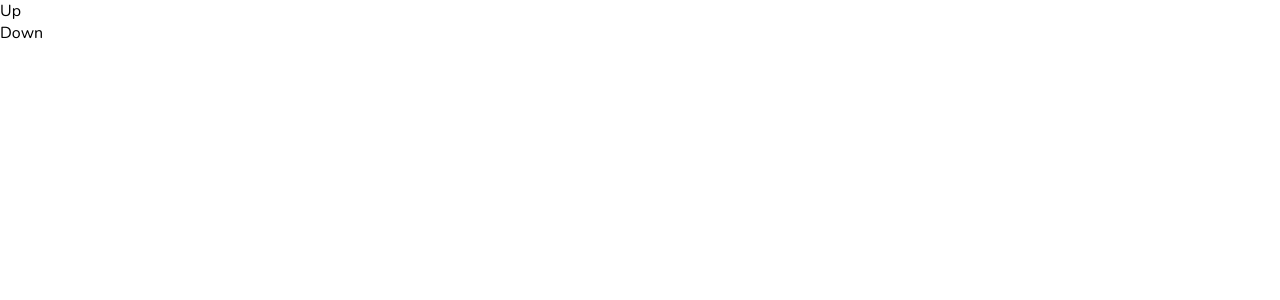
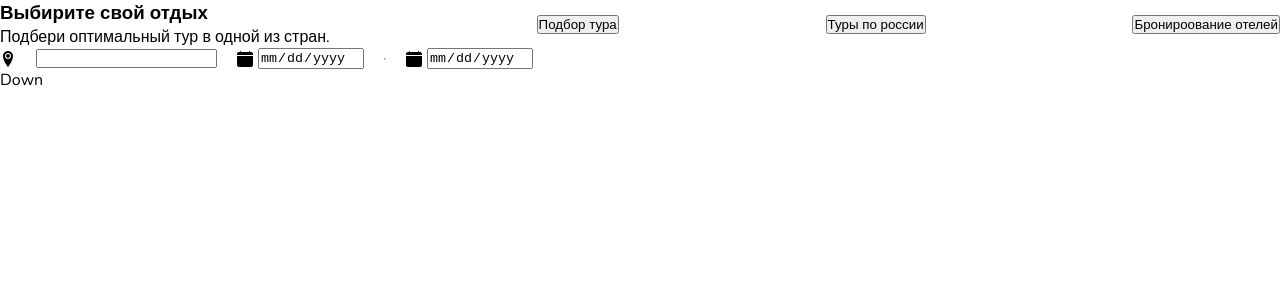
Before and after one commit to NineSirius/pegas-touristik, a Next.js app: page /Home in a window 1280 px wide. Shown: the top 300 px of the page. Built offline with nearby package versions, Linux system fonts and the light colour scheme.

Commit message:
create select tours

```diff
--- a/src/app/layout.tsx
+++ b/src/app/layout.tsx
@@ -1,17 +1,27 @@
-import './globals.sass'
-import { Nunito } from 'next/font/google'
+import "./globals.sass";
+import { Nunito } from "next/font/google";
 
-const nunito = Nunito({ subsets: ['latin'] })
+const nunito = Nunito({ subsets: ["latin"] });
 
 export const metadata = {
-    title: 'Create Next App',
-    description: 'Generated by create next app',
+  title: "Create Next App",
+  description: "Generated by create next app",
+};
+
+export default function RootLayout({
+  children,
+}: {
+  children: React.ReactNode;
+}) {
+  return (
+    <html lang="ru">
+      <body className={nunito.className}>
+        {children}
+        <script
+          src="https://maps.googleapis.com/maps/api/js?key=<INSERT-API-KEY-HERE>&libraries=places&callback=initMap"
+          async
+        ></script>
+      </body>
+    </html>
+  );
 }
-
-export default function RootLayout({ children }: { children: React.ReactNode }) {
-    return (
-        <html lang="ru">
-            <body className={nunito.className}>{children}</body>
-        </html>
-    )
-}
--- a/src/components/MainPage/Up.tsx
+++ b/src/components/MainPage/Up.tsx
@@ -1,5 +1,59 @@
+"use client";
+
+import styles from "./up.module.sass";
+import { ImLocation2 } from "react-icons/im";
+import { BsFillCalendarFill } from "react-icons/bs";
+import React, { useEffect, useState } from "react";
+import ReactGoogleAutocomplete from "react-google-autocomplete";
+
 const Up = () => {
-  return <div>Up</div>;
+  const [country, setCountry] = useState<any>([
+    {
+      title: "Бишкек",
+    },
+    {
+      title: "Токмок",
+    },
+    {
+      title: "Ош",
+    },
+  ]);
+
+  return (
+    <div className={styles["select"]}>
+      <div className={styles["select--title"]}>
+        <div>
+          <h3>Выбирите свой отдых</h3>
+          <p>Подбери оптимальный тур в одной из стран.</p>
+        </div>
+        <button>Подбор тура</button>
+        <button> Туры по россии</button>
+        <button>Бронироование отелей</button>
+      </div>
+      <div className={styles["select--search"]}>
+        <div className={styles["select--input"]}>
+          <ImLocation2 />
+          <input autoComplete="on" list="xz" type="text" />
+        </div>
+        <datalist id="xz">
+          {country.map((data: any) => {
+            return <option value={data.title} key={Math.random()}></option>;
+          })}
+        </datalist>
+        <div>
+          <div className={styles["select--input"]}>
+            <BsFillCalendarFill />
+            <input type="date" />
+          </div>
+          <hr />
+          <div className={styles["select--input"]}>
+            <BsFillCalendarFill />
+            <input type="date" />
+          </div>
+        </div>
+      </div>
+    </div>
+  );
 };
 
 export default Up;
--- /dev/null
+++ b/src/components/MainPage/up.module.sass
@@ -0,0 +1,35 @@
+.select
+  display: flex
+  flex-direction: column
+  &--title
+    width: 100%
+    display: flex
+    align-items: center
+    justify-content: space-between
+  &--search
+    display: flex
+    align-items: center
+    gap: 1.25rem
+    > div
+      display: flex
+      gap: 1.25rem
+      align-items: center
+  &--input
+    display: flex
+    align-items: center
+    gap: .3125rem
+    input[type="date"]
+      position: relative
+    input[type="date"]::-webkit-calendar-picker-indicator
+      position: absolute
+      top: 0
+      left: 0
+      right: 0
+      bottom: 0
+      width: auto
+      height: auto
+      color: transparent
+      background: transparent
+    input[type="date"]::-webkit-inner-spin-button,
+    input[type="date"]::-webkit-clear-button
+      z-index: 1
```
Also changed, not shown: package.json (+7 -0 lines), 2 other files (tests, documents, lock files or other folders).
